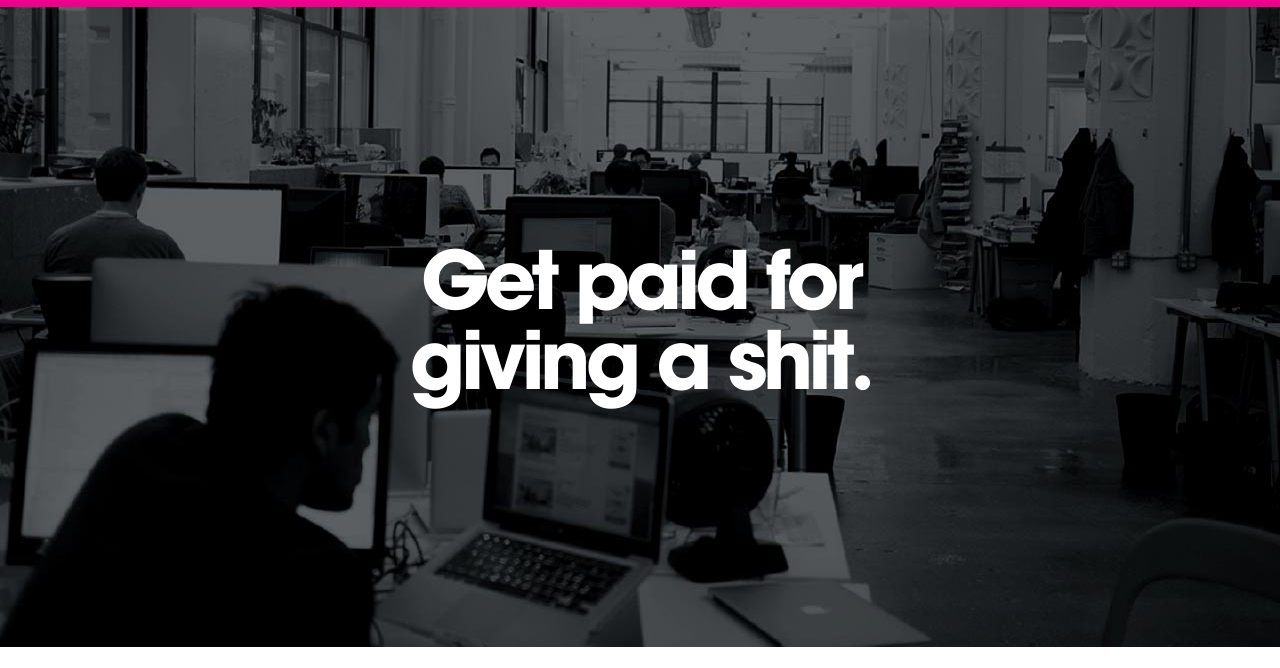
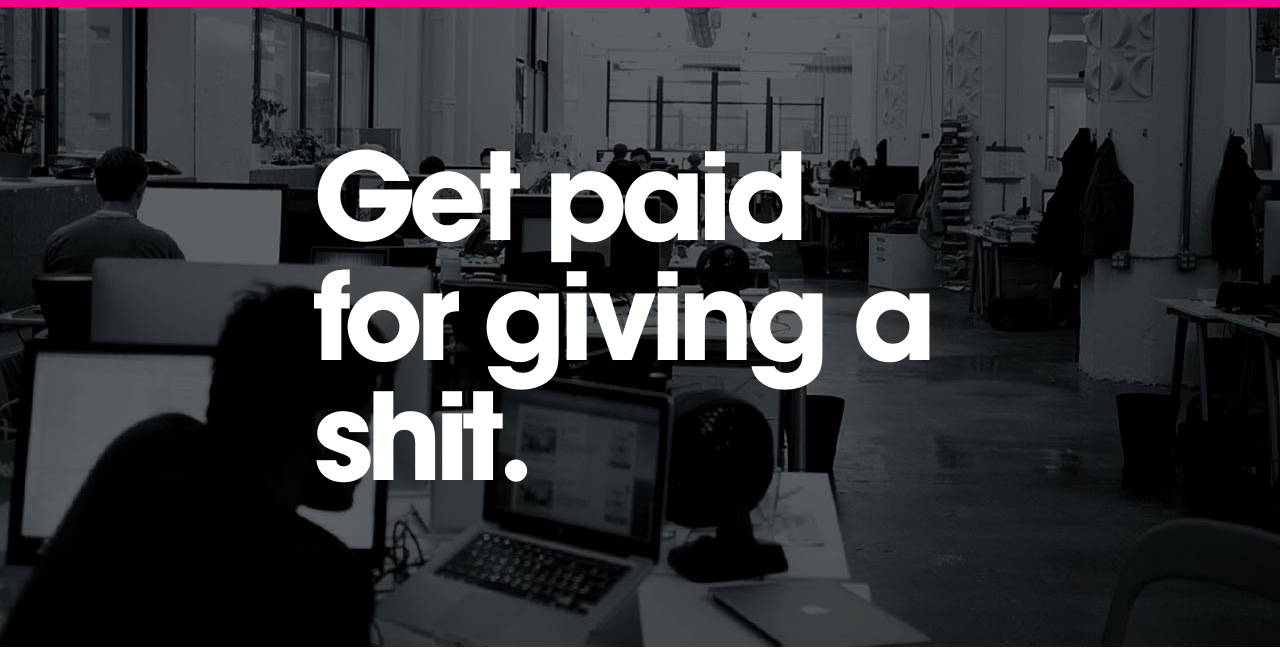
Before and after one commit to FranciscoG/challenge, a website with bundled scripts: page NavExercise/public/index.html in a window 1280 px wide. Shown: the part 70-738 px from the top of the page. Built offline with nearby package versions, Linux system fonts and the light colour scheme; files whose address does not match are found by name.

Commit message:
headline fluid text, still working on it

```diff
--- a/NavExercise/public/index.html
+++ b/NavExercise/public/index.html
@@ -16,7 +16,9 @@
   <main>
     <section class="section__hero">
         <img class="section__hero-image" src="images/background-image.jpg" />
-        <h1>Get paid for giving a shit.</h1>
+        <div class="section__hero-headline">
+          <h1>Get paid for giving a shit.</h1>
+        </div>
     </section>
     <section class="container">
       <p>
--- a/NavExercise/public/styles/main.css
+++ b/NavExercise/public/styles/main.css
@@ -16,11 +16,29 @@
   --font-secondary: "Galaxie", serif;
 }
 
+/*****************************************
+ * set our base root font-size
+ * and making it fluid
+ */
+html {
+  font-size: 14px;
+  line-height: 1.7;
+}
+@media screen and (min-width: 320px) {
+  html {
+    font-size: calc(16px + 6 * ((100vw - 320px) / 680));
+  }
+}
+@media screen and (min-width: 1000px) {
+  html {
+    font-size: 24px;
+    line-height: 1.4;
+  }
+}
+
 body {
   margin: 0;
-  line-height: 1.4;
   font-family: var(--font-secondary);
-  font-size: 24px;
 }
 
 *,
@@ -86,7 +104,7 @@ nav ul {
 }
 .nav__top-level {
   font-family: var(--font-primary);
-  font-size: 21px;
+  font-size: 0.875rem;
 }
 
 .nav__link:hover,
@@ -120,7 +138,7 @@ nav ul {
 
 .nav__sub-menu .nav__link {
   font-family: var(--font-secondary);
-  font-size: 16px;
+  font-size: 0.67rem;
   color: #000;
 }
 
@@ -144,17 +162,27 @@ nav ul {
   display: block;
 }
 
+.section__hero-headline {
+  position: absolute;
+  top: 0;
+  left: 0;
+  width: 100%;
+  height: 100%;
+  display: flex;
+  flex-direction: column;
+  align-items: center;
+  justify-content: center;
+}
 h1 {
-  position: absolute;
-  top: 50%;
-  left: 50%;
-  -webkit-transform: translate(-50%, -50%);
-  transform: translate(-50%, -50%);
+  max-width: 51%;
   margin: 0;
-  font: 10vmin/1 HUGEAvantGardeBold;
+  font-size: 5rem;
+  font-family: var(--font-primary);
+  line-height: 1;
   letter-spacing: -0.06em;
-  text-align: center;
+  /* text-align: center; */
   color: #fff;
+  display: table;
 }
 
 .overlay {
```
Also changed, not shown: NavExercise/README.md.
